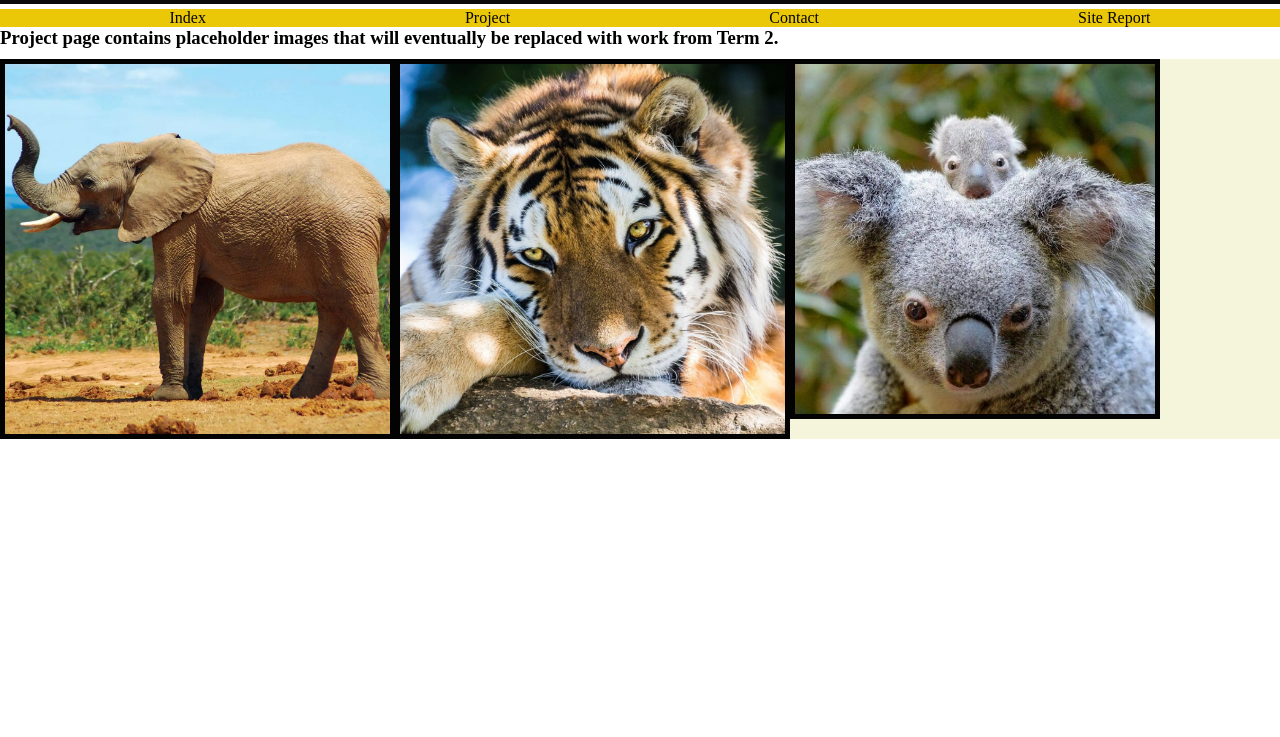
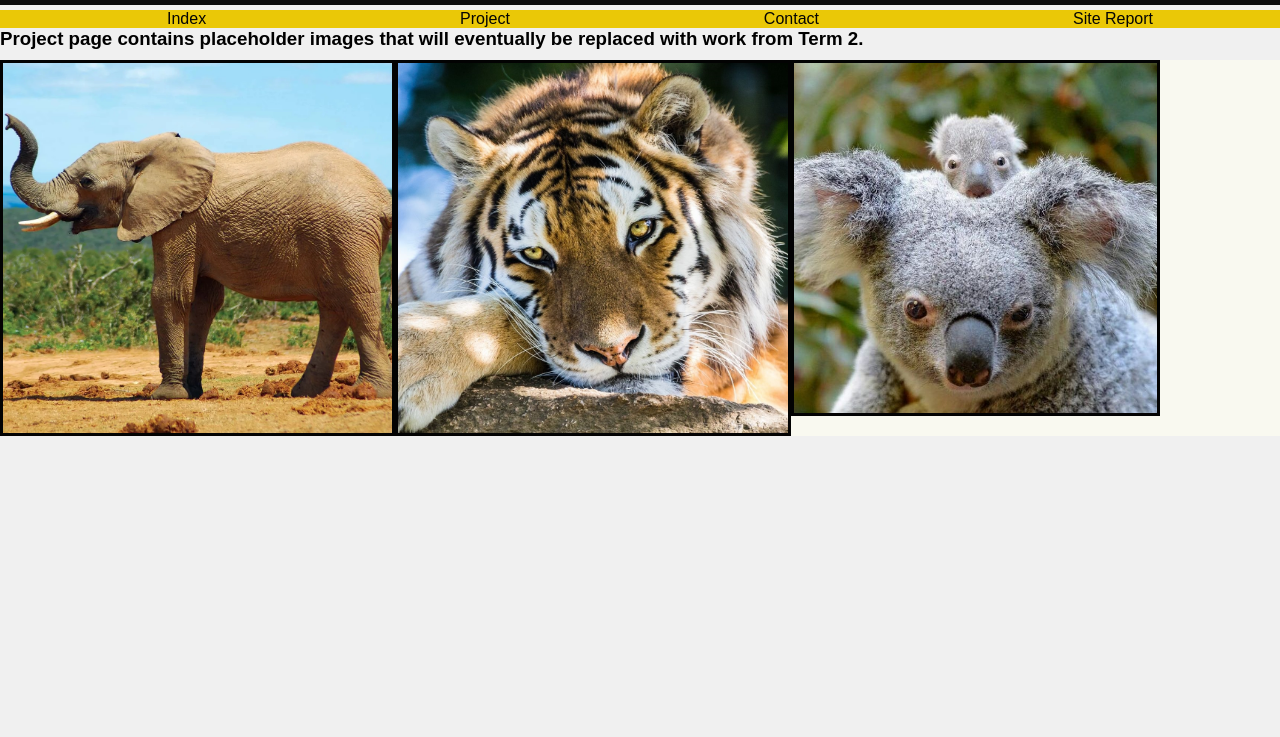
Before and after one commit to zaintariq01/Web-Dev-AS1, a plain HTML site: page project.html in a window 1280 px wide. Shown: the part 63-800 px from the top of the page. Drawn offline with Linux system fonts and the light colour scheme.

```diff
--- a/style.css
+++ b/style.css
@@ -16,7 +16,7 @@ body {
             left: 400px;
             width: 600px;
             height: auto;
-            border: 5px solid #0b0b0b;
+            border: 2px solid #0b0b0b;
 }
 header {
     background-color: #388659;
@@ -96,23 +96,29 @@ nav ul li a {
     grid-area: nav;
 }
 .img1{
-    border: 5px solid #030303;
+    border: 3px solid #030303;
     width: 450px;
     height: 370px;
 }
 .img2{
-    border: 5px solid #030303;
+    border: 3px solid #030303;
     width: 450px;
     height: 370px;
 }
 .img3{
-    border: 5px solid #030303;
+    border: 3px solid #030303;
     margin-right: 120px;
     width: 420px;
     height:350px;
 }.a{
     margin-top: 10px;
     display: flex;
- justify-content:space-between;
-    background-color:beige;
+    justify-content: space-around;
+    background-color:rgb(249, 249, 240);
+}body {
+    margin: 0;
+    padding: 0;
+    font-family: Arial, sans-serif;
+    background-color: #f0f0f0; /* Optional: Set a background color */
+    overflow: hidden; /* Hide overflowing content */
 }
```
Also changed, not shown: index.html (+2 -2 lines).
